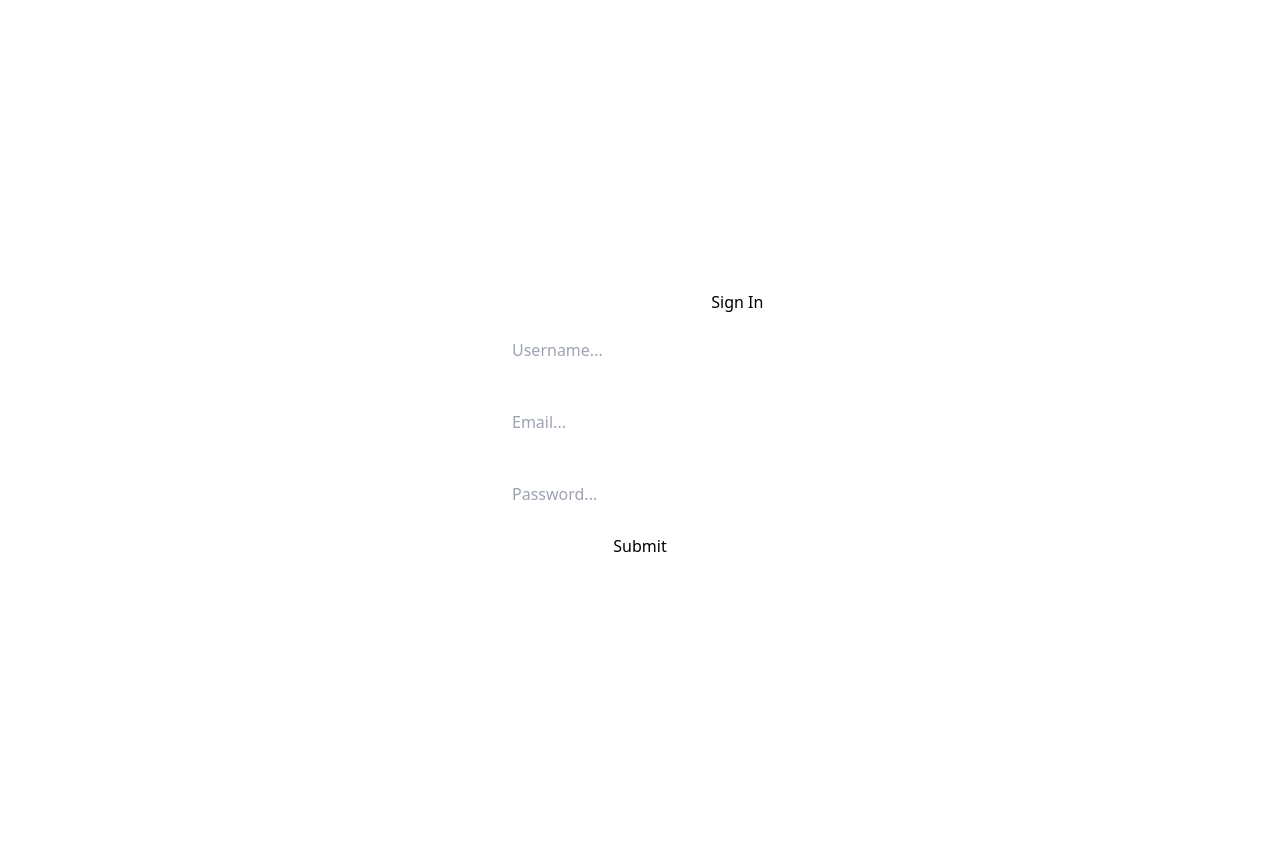
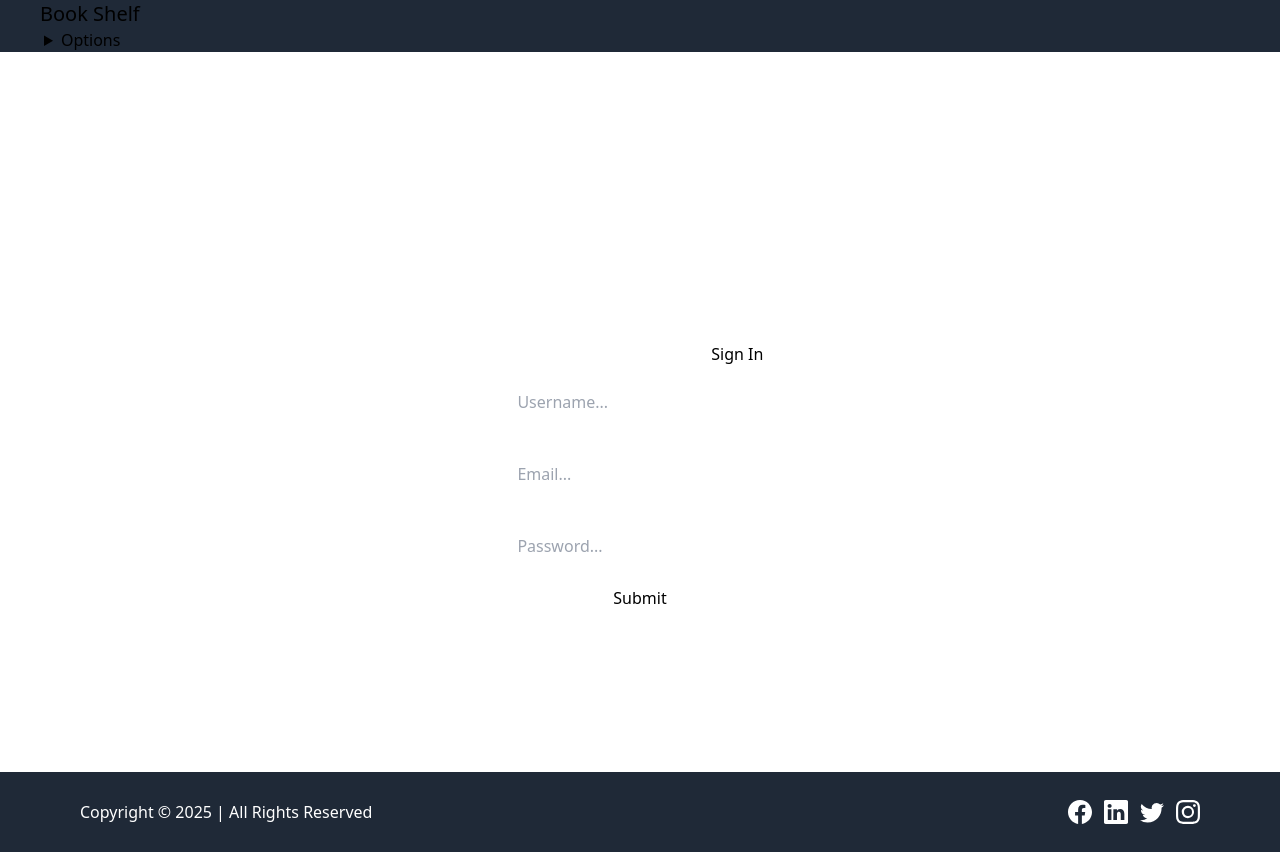
Before and after one commit to av025/Good_Reads_Clone, a React (Vite) app in the folder frontend/: page /signup in a window 1280 px wide. Before the commit the page ends 800 px from the top, so only its background shows below. Built offline with nearby package versions, Linux system fonts and the light colour scheme; no server answers.

Commit message:
Adding Layout and Navbar implementation

```diff
--- a/frontend/src/Components/Button/Button.jsx
+++ b/frontend/src/Components/Button/Button.jsx
@@ -4,7 +4,9 @@
   buttonWidth,
   buttonTextColor,
   buttonCategory,
+
 }) {
+
   return (
     <button
       className={`btn btn-${buttonCategory} rounded-md px-2 py-1 ${buttonWidth} text-${buttonTextColor} hover:bg-green-400`}
--- /dev/null
+++ b/frontend/src/Components/Footer/Footer.jsx
@@ -0,0 +1,27 @@
+import { Link } from "react-router-dom";
+import {BsFacebook, BsInstagram, BsLinkedin, BsTwitter} from "react-icons/bs"
+
+function Footer() {
+    return <footer className="relative left-0 bottom-0 h-[10vh]  py-5 flex flex-col sm:flex-row items-center justify-between text-white bg-gray-800 sm:px-20">
+        <section>
+            Copyright &copy; 2025 | All Rights Reserved
+        </section>
+        <section className="flex items-center justify-centent gap-3 text-2xl text-white">
+            <Link className="hover:text-yellow-500 transition-all ease-in-out duration-300">
+             <BsFacebook/>
+            </Link>
+             <Link className="hover:text-yellow-500 transition-all ease-in-out duration-300">
+             <BsLinkedin/>
+            </Link>
+             <Link className="hover:text-yellow-500 transition-all ease-in-out duration-300">
+             <BsTwitter/>
+            </Link>
+             <Link className="hover:text-yellow-500 transition-all ease-in-out duration-300">
+             <BsInstagram/>
+            </Link>
+
+        </section>
+    </footer>
+}
+
+export default Footer;
--- a/frontend/src/Components/FormComponent/FormComponent.jsx
+++ b/frontend/src/Components/FormComponent/FormComponent.jsx
@@ -1,7 +1,7 @@
 function FormComponent({ onSubmitHandler, children }) {
   return (
     <form
-      className="flex flex-col justify-center items-center w-3/4 mx-auto"
+      className="flex flex-col justify-center items-center w-full mx-auto"
       autoComplete="off"
       onSubmit={onSubmitHandler}
     >
--- a/frontend/src/Components/InputComponent/InputComponent.jsx
+++ b/frontend/src/Components/InputComponent/InputComponent.jsx
@@ -7,7 +7,7 @@
 }) {
   return (
     <>
-      <div className="my-3 w-1/3">
+      <div className="my-3 w-full">
         <input
           type={inputType}
           name={inputName}
--- a/frontend/src/Components/Navbar/Navbar.jsx
+++ b/frontend/src/Components/Navbar/Navbar.jsx
@@ -1,5 +1,49 @@
+import { useDispatch, useSelector } from "react-redux";
+import { Link } from "react-router-dom";
+import { logout } from "src/Store/Slices/authSlice";
+
 function Navbar() {
-    return <></>
+  const authState = useSelector((state) => state.auth);
+  const dispatch = useDispatch();
+
+  function onLogout() {
+    dispatch(logout());
+  }
+
+  return (
+    <div className="navbar bg-gray-800 px-10">
+      <div className="flex-1">
+        <Link
+          to={"/dashboard"}
+          className="btn btn-success-content normal-case text-xl"
+        >
+          Book Shelf
+        </Link>
+      </div>
+      <div className="flex-none">
+        <ul className="menu menu-horizontal px-1">
+          <li>{authState.isLoggedIn && <Link>Shelfs</Link>}</li>
+          <li>{authState.username && <Link>{authState.username}</Link>}</li>
+          <li>
+            <details>
+              <summary>Options</summary>
+              <ul className="p-2 bg-base-100">
+                <li>
+                  {authState.isLoggedIn && (
+                    <Link to={"/signin"} onClick={onLogout}>
+                      Logut
+                    </Link>
+                  )}
+                  {!authState.isLoggedIn && <Link to={"/signup"}>Signup</Link>}
+                  {!authState.isLoggedIn && <Link to={"/signin"}>Signin</Link>}
+                </li>
+              </ul>
+            </details>
+          </li>
+        </ul>
+      </div>
+    </div>
+  );
 }
 
 export default Navbar;
--- /dev/null
+++ b/frontend/src/Layouts/Layout.jsx
@@ -0,0 +1,14 @@
+import Footer from "src/Components/Footer/Footer";
+import Navbar from "src/Components/Navbar/Navbar";
+
+function Layout({ children }) {
+  return (
+    <>
+      <Navbar />
+      <div className="h-[90vh] flex justify-center items-start">{children}</div>
+      <Footer />
+    </>
+  );
+}
+
+export default Layout;
--- a/frontend/src/Pages/Auth/Signin.jsx
+++ b/frontend/src/Pages/Auth/Signin.jsx
@@ -1,10 +1,11 @@
-import { useState } from "react";
-import { useDispatch } from "react-redux";
+import { useEffect, useState } from "react";
+import { useDispatch, useSelector } from "react-redux";
 import { useNavigate } from "react-router-dom";
 import Button from "src/Components/Button/Button";
 import FormComponent from "src/Components/FormComponent/FormComponent";
 import InputComponent from "src/Components/InputComponent/InputComponent";
 import LinkButton from "src/Components/LinkButton/LinkButton";
+import Layout from "src/Layouts/Layout";
 import { signin } from "src/Store/Slices/authSlice";
 
 function Signin() {
@@ -13,6 +14,7 @@
     password: "",
   });
 
+  const state = useSelector((state) => state.auth);
   const dispatch = useDispatch();
   const navigate = useNavigate();
 
@@ -35,13 +37,20 @@
     event.preventDefault();
     const response = await dispatch(signin(signInDetails));
     if (response?.payload?.data) {
-      navigate("/");
+      navigate("/dashboard");
     }
     resetSigninForm();
   }
 
+  useEffect(() => {
+    if (state.isLoggedIn) {
+      navigate("/dashboard");
+    }
+  }, []);
+
   return (
-    <div className="h-[100vh] flex flex-col items-center justify-center ">
+    <Layout>
+      <div className="h-[100vh] flex flex-col items-center justify-center mx-auto">
         <div>
           <h1 className="text-white text-3xl">Login to Your Account</h1>
         </div>
@@ -72,12 +81,13 @@
             <Button
               buttonText={"Submit"}
               buttonType="submit"
-            buttonWidth={"w-1/3"}
+              buttonWidth={"w-full"}
               buttonCategory={"success"}
             />
           </FormComponent>
         </div>
       </div>
+    </Layout>
   );
 }
 
--- a/frontend/src/Pages/Auth/Signup.jsx
+++ b/frontend/src/Pages/Auth/Signup.jsx
@@ -1,10 +1,11 @@
-import { useState } from "react";
-import { useDispatch } from "react-redux";
+import { useEffect, useState } from "react";
+import { useDispatch, useSelector } from "react-redux";
 import { useNavigate } from "react-router-dom";
 import Button from "src/Components/Button/Button";
 import FormComponent from "src/Components/FormComponent/FormComponent";
 import InputComponent from "src/Components/InputComponent/InputComponent";
 import LinkButton from "src/Components/LinkButton/LinkButton";
+import Layout from "src/Layouts/Layout";
 import { signup } from "src/Store/Slices/authSlice";
 
 function Signup() {
@@ -16,6 +17,7 @@
 
   const dispatch = useDispatch();
   const navigate = useNavigate();
+  const state = useSelector((state) => state.auth)
 
 async  function onSubmitHandler(event) {
     event.preventDefault();
@@ -43,7 +45,16 @@
     });
   }
 
+  useEffect(() => {
+      console.log(state);
+      if (state.isLoggedIn) {
+        navigate("/dashboard");
+      }
+    }, []);
+
   return (
+    <Layout>
+
     <div className="h-[100vh] flex flex-col items-center justify-center ">
       <div>
         <h1 className="text-white text-3xl">Create a New Account</h1>
@@ -71,7 +82,7 @@
             placeholder={"Email..."}
             inputValue={signupDetails.email}
             onChangeHandler={handleFormChange}
-          />
+            />
           <InputComponent
             inputName={"password"}
             inputType={"password"}
@@ -82,12 +93,13 @@
           <Button
             buttonText={"Submit"}
             buttonType="submit"
-            buttonWidth={"w-1/3"}
+            buttonWidth={"w-full"}
             buttonCategory={"success"}
-          />
+            />
         </FormComponent>
       </div>
     </div>
+            </Layout>
   );
 }
 
--- /dev/null
+++ b/frontend/src/Pages/Dashboard.jsx
@@ -0,0 +1,13 @@
+import Layout from "src/Layouts/Layout";
+
+function Dashboard() {
+  return (
+    <>
+     <Layout>
+        Dashboard
+     </Layout>
+    </>
+  );
+}
+
+export default Dashboard;
--- a/frontend/src/Routes/MainRoutes.jsx
+++ b/frontend/src/Routes/MainRoutes.jsx
@@ -1,6 +1,7 @@
 import { Route, Routes } from "react-router-dom";
 import Signin from "src/Pages/Auth/Signin";
 import Signup from "src/Pages/Auth/Signup";
+import Dashboard from "src/Pages/Dashboard";
 import Home from "src/Pages/Home";
 import NotFound from "src/Pages/NotFound";
 
@@ -10,6 +11,7 @@
       <Route path="/" element={<Home/>} />
       <Route path="/signup" element={<Signup/>} />
       <Route path="/signin" element={<Signin/>} />
+      <Route path="/dashboard" element={<Dashboard/>} />
       <Route path="*" element={<NotFound/>} />
     </Routes>
   );
--- a/frontend/src/Store/Slices/authSlice.js
+++ b/frontend/src/Store/Slices/authSlice.js
@@ -44,7 +44,14 @@
 const authSlice = createSlice({
   name: "auth",
   initialState,
-  reducers: {},
+  reducers: {
+    logout: (state) => {
+      state.isLoggedIn = false;
+      state.token = "";
+      state.username = "";
+      localStorage.clear();
+    }
+  },
   extraReducers: (builder) => {
   builder.addCase(signin.fulfilled, (state, action) => {
     if (action?.payload?.data) {
@@ -63,4 +70,6 @@
 
 });
 
+export const {logout} = authSlice.actions;
+
 export default authSlice.reducer;
```
Lines whose indentation alone changed are shown as unchanged.
